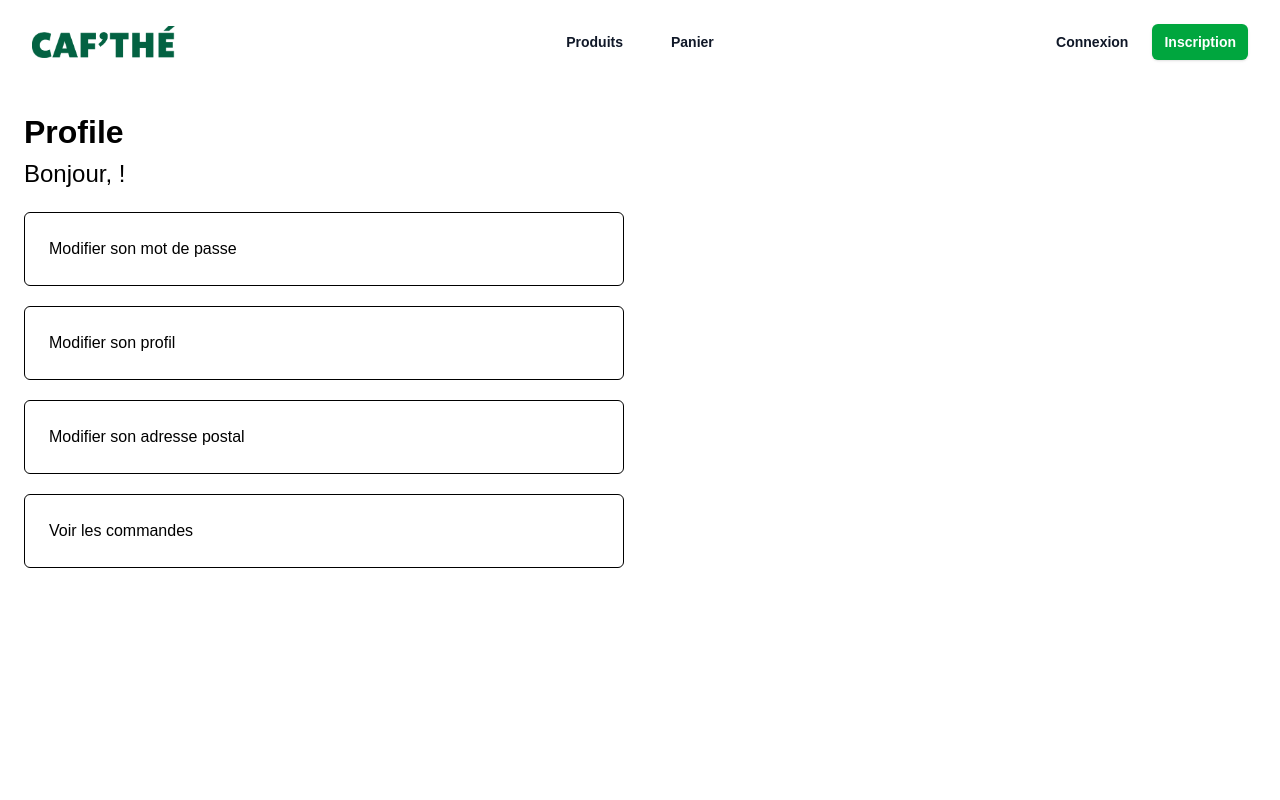
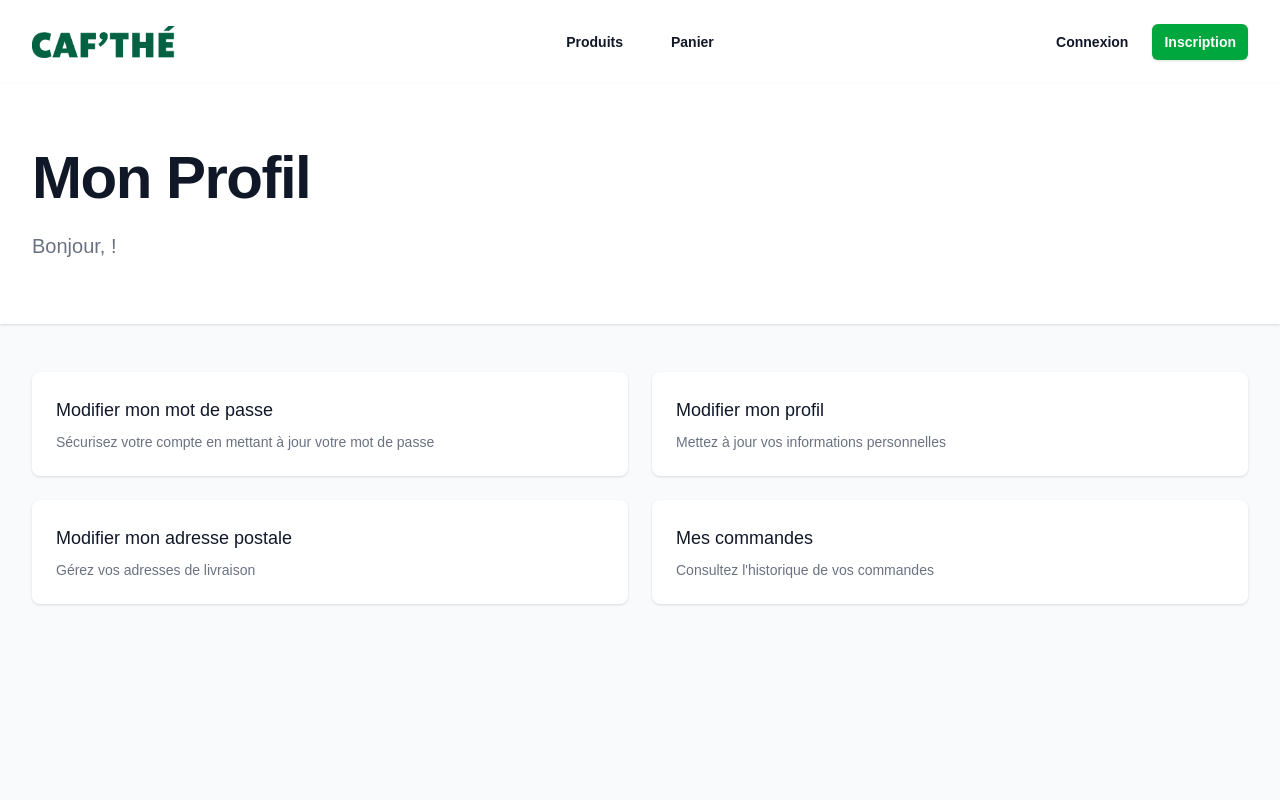
Before and after one commit to aurelienachard/ecommerce_cafthe, a React (Vite) app in the folder front-end/: page /profile in a window 1280 px wide. Shown: the top 800 px of the page. Built offline with nearby package versions, Linux system fonts and the light colour scheme; no server answers; a web font is replaced by a local one.

Commit message:
feat: ajout du nouveau design pour la page profile

```diff
--- a/front-end/src/pages/profile.jsx
+++ b/front-end/src/pages/profile.jsx
@@ -22,16 +22,74 @@ const Profile = () => {
     }, [])
 
     return (
-        <div className="min-h-screen p-[24px]">
-            <h1 className="text-[32px] font-bold">Profile</h1>
+        <div className="min-h-screen bg-gray-50">
+            {/* Hero section avec le nom d'utilisateur */}
+            <div className="bg-white shadow">
+                <div className="max-w-7xl mx-auto py-16 px-4 sm:px-6 lg:px-8">
+                    <h1 className="text-4xl font-extrabold text-gray-900 sm:text-5xl sm:tracking-tight lg:text-6xl">
+                        Mon Profil
+                    </h1>
+                    <p className="mt-6 text-xl text-gray-500">
+                        Bonjour, {username}!
+                    </p>
+                </div>
+            </div>
 
-            <p className="text-[24px]">Bonjour, {username}!</p>
+            {/* Section des options du profil */}
+            <div className="max-w-7xl mx-auto py-12 px-4 sm:px-6 lg:px-8">
+                <div className="grid grid-cols-1 gap-6 sm:grid-cols-2 lg:grid-cols-2">
+                    {/* Carte pour modifier le mot de passe */}
+                    <Link to="/fortgetpwd"
+                        className="relative group bg-white p-6 focus-within:ring-2 focus-within:ring-inset focus-within:ring-indigo-500 rounded-lg shadow-sm hover:shadow-lg transition-all duration-200">
+                        <div>
+                            <h3 className="text-lg font-medium text-gray-900">
+                                Modifier mon mot de passe
+                            </h3>
+                            <p className="mt-2 text-sm text-gray-500">
+                                Sécurisez votre compte en mettant à jour votre mot de passe
+                            </p>
+                        </div>
+                    </Link>
 
-            <div className="flex flex-col">
-                <Link to="/fortgetpwd" className="border border-gray-contour w-150 p-[24px] rounded-md mt-[20px] bg-neutral ">Modifier son mot de passe</Link>
-                <Link to="/profileconfig" className="border border-gray-contour w-150 p-[24px] rounded-md mt-[20px] bg-neutral ">Modifier son profil</Link>
-                <Link to="/postalconfig" className="border border-gray-contour w-150 p-[24px] rounded-md mt-[20px] bg-neutral ">Modifier son adresse postal</Link>
-                <Link to="/commande" className="border border-gray-contour w-150 p-[24px] rounded-md mt-[20px] bg-neutral ">Voir les commandes</Link>
+                    {/* Carte pour modifier le profil */}
+                    <Link to="/profileconfig"
+                        className="relative group bg-white p-6 focus-within:ring-2 focus-within:ring-inset focus-within:ring-indigo-500 rounded-lg shadow-sm hover:shadow-lg transition-all duration-200">
+                        <div>
+                            <h3 className="text-lg font-medium text-gray-900">
+                                Modifier mon profil
+                            </h3>
+                            <p className="mt-2 text-sm text-gray-500">
+                                Mettez à jour vos informations personnelles
+                            </p>
+                        </div>
+                    </Link>
+
+                    {/* Carte pour modifier l'adresse postale */}
+                    <Link to="/postalconfig"
+                        className="relative group bg-white p-6 focus-within:ring-2 focus-within:ring-inset focus-within:ring-indigo-500 rounded-lg shadow-sm hover:shadow-lg transition-all duration-200">
+                        <div>
+                            <h3 className="text-lg font-medium text-gray-900">
+                                Modifier mon adresse postale
+                            </h3>
+                            <p className="mt-2 text-sm text-gray-500">
+                                Gérez vos adresses de livraison
+                            </p>
+                        </div>
+                    </Link>
+
+                    {/* Carte pour voir les commandes */}
+                    <Link to="/commande"
+                        className="relative group bg-white p-6 focus-within:ring-2 focus-within:ring-inset focus-within:ring-indigo-500 rounded-lg shadow-sm hover:shadow-lg transition-all duration-200">
+                        <div>
+                            <h3 className="text-lg font-medium text-gray-900">
+                                Mes commandes
+                            </h3>
+                            <p className="mt-2 text-sm text-gray-500">
+                                Consultez l&apos;historique de vos commandes
+                            </p>
+                        </div>
+                    </Link>
+                </div>
             </div>
         </div>
     )
```
